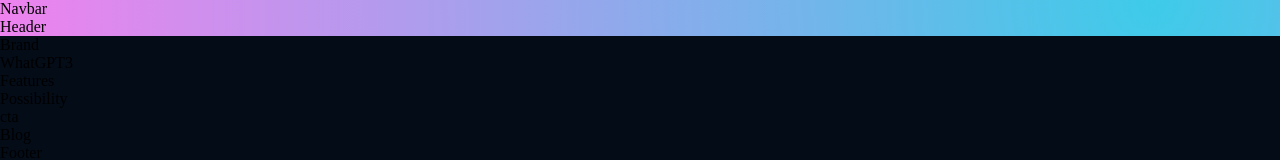
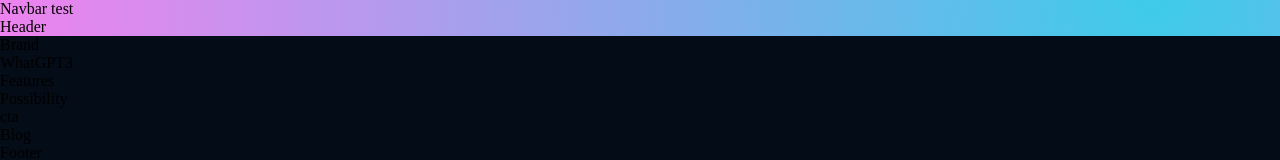
Before and after one commit to LeticiaLope/myreactportfolio, a React (Create React App) app: page / in a window 1280 px wide. Shown: the top 160 px of the page. Built offline with nearby package versions, Linux system fonts and the light colour scheme.

Commit message:
commit 2 test

```diff
--- a/src/components/navbar/Navbar.jsx
+++ b/src/components/navbar/Navbar.jsx
@@ -4,7 +4,7 @@ import './navbar.css';
 const Navbar = () => {
   return (
     <div>
-      Navbar
+      Navbar test
     </div>
   )
 }
```
